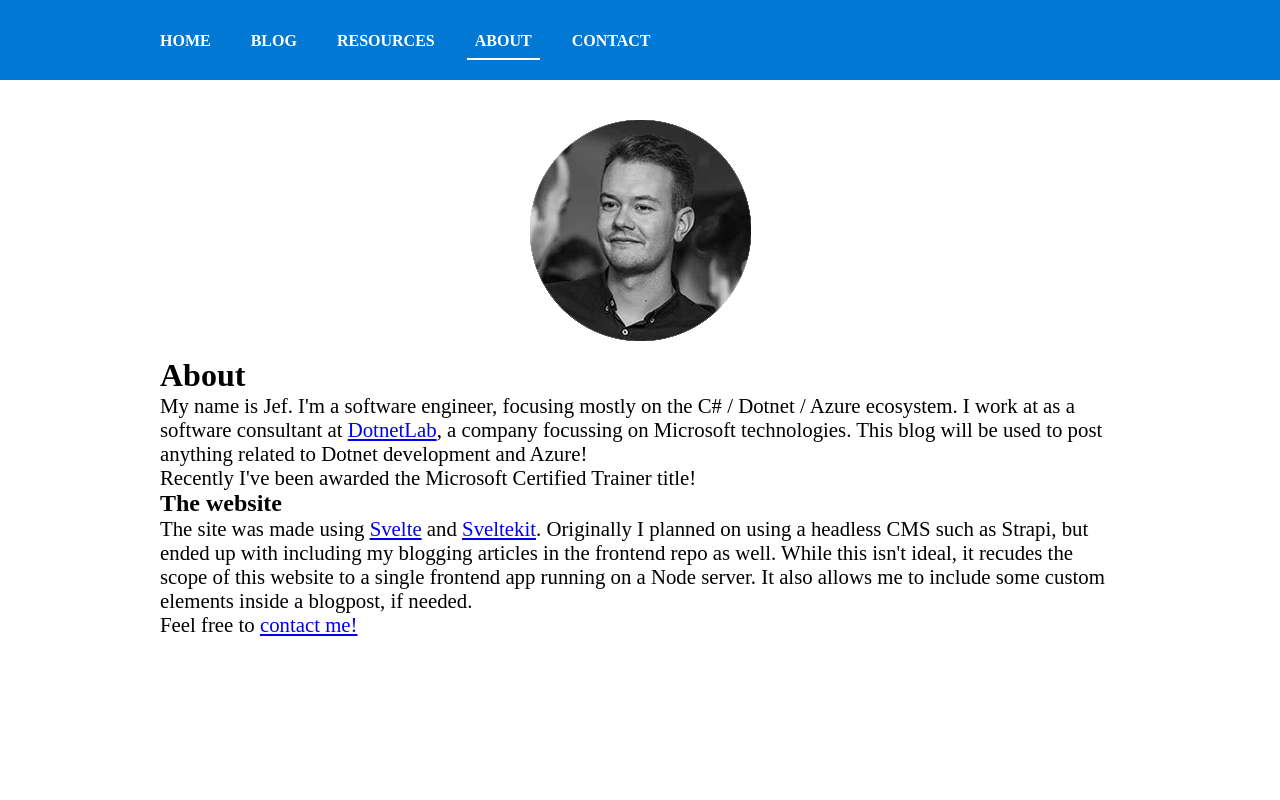
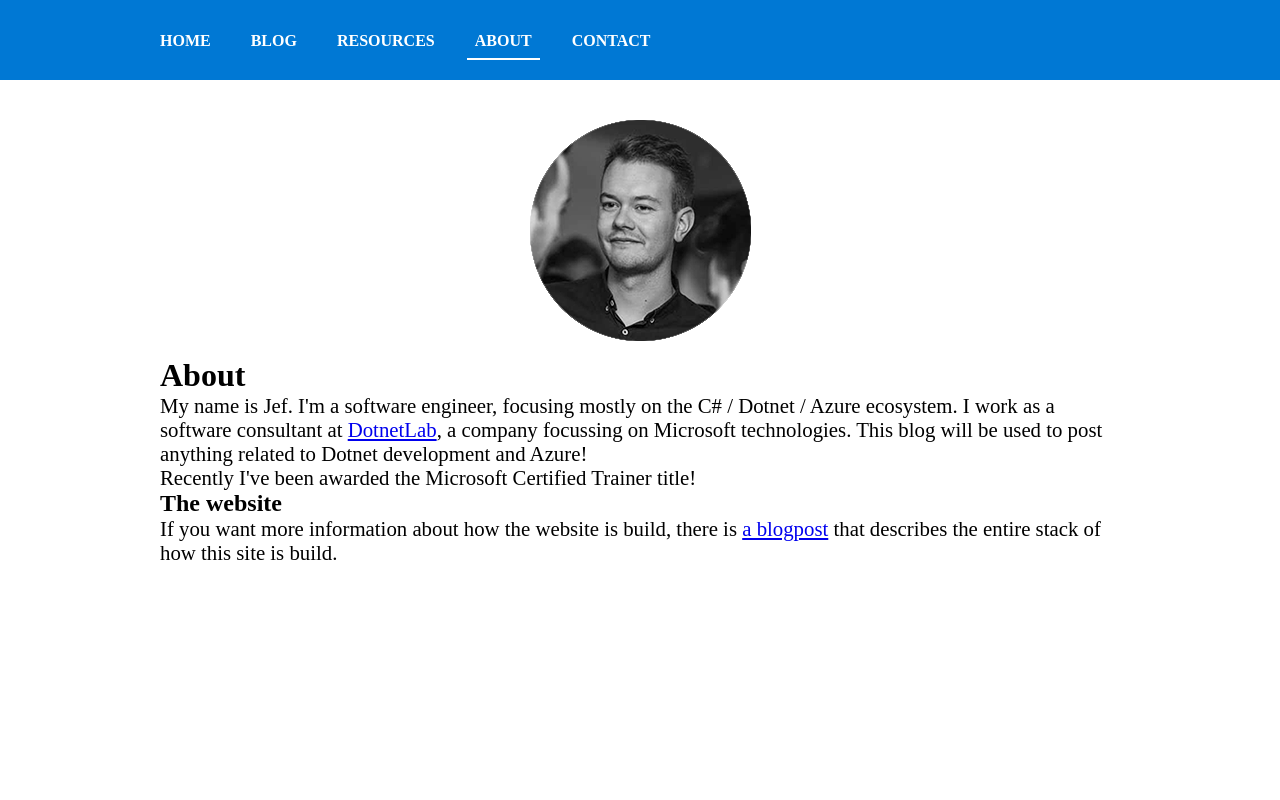
Before and after one commit to jefmeijvis/old.jefmeijvis.com, a SvelteKit app: page /about in a window 1280 px wide. Shown: the top 800 px of the page. Built offline with nearby package versions, Linux system fonts and the light colour scheme; a web font is replaced by a local one.

Commit message:
Spelling mistakes

```diff
--- a/src/routes/about/+page.svelte
+++ b/src/routes/about/+page.svelte
@@ -6,19 +6,14 @@
 <h1>About</h1>
 <p>
     My name is Jef. I'm a software engineer, focusing mostly on the C# / Dotnet / Azure ecosystem.
-    I work at as a software consultant at <a rel=noreferrer href="https://www.dotnetlab.eu">DotnetLab</a>, a company focussing on Microsoft technologies.
+    I work as a software consultant at <a rel=noreferrer href="https://www.dotnetlab.eu">DotnetLab</a>, a company focussing on Microsoft technologies.
     This blog will be used to post anything related to Dotnet development and Azure!</p>
   <p>
     Recently I've been awarded the Microsoft Certified Trainer title!
   </p>
+
   <h2>The website</h2>
-  <p>The site was made using <a rel=noreferrer href="https://svelte.dev/">Svelte</a> and <a rel=noreferrer href="https://kit.svelte.dev/">Sveltekit</a>.
-  Originally I planned on using a headless CMS such as Strapi, but ended up with including my blogging articles in the frontend repo as well.
-  While this isn't ideal, it recudes the scope of this website to a single frontend app running on a Node server.
-  It also allows me to include some custom elements inside a blogpost, if needed.</p>
-  <p>Feel free to <a rel=noreferrer href="/contact">contact me!</a></p>
-
-
+  <p>If you want more information about how the website is build, there is <a href="/blog/009-building-the-blog">a blogpost</a> that describes the entire stack of how this site is build.</p>
 
   <style>
       p
```
